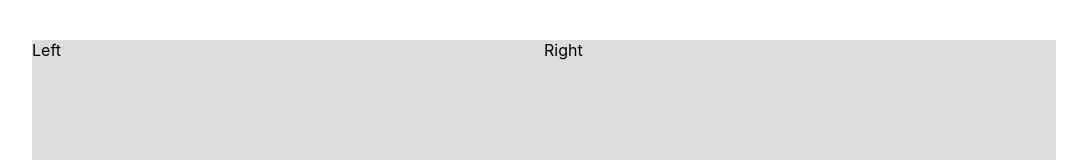
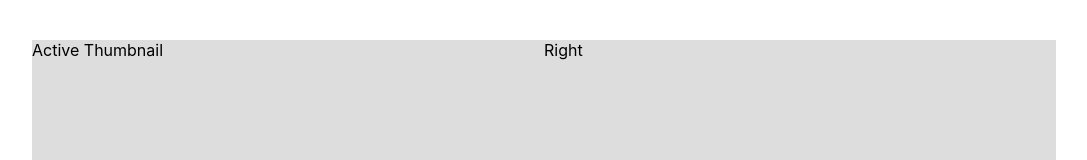
Before and after one commit to jjcav84/thumbnail-gallery, a React (Create React App) app: page / in a window 1280 px wide. Shown: the top 160 px of the page, without its empty margins (96-1183 px from the left). Built offline with nearby package versions, Linux system fonts and the light colour scheme; the HTML template or start-up script is replaced by a standard one.

Commit message:
created active-thumbnail-window.js and imported it into the index.js thumbnail component

```diff
--- /dev/null
+++ b/src/components/thumbnail-gallery/active-thumbnail-window.js
@@ -0,0 +1,11 @@
+import React from 'react'
+
+const ActiveThumbnailWindow = () => {
+    return (
+        <div>
+          Active Thumbnail
+        </div>
+    )
+}
+
+export default ActiveThumbnailWindow
--- a/src/components/thumbnail-gallery/index.js
+++ b/src/components/thumbnail-gallery/index.js
@@ -1,4 +1,5 @@
 import React, { Component } from 'react'
+import ActiveThumbnailWindow from './active-thumbnail-window'
 
 export default class ThumbnailGallery extends Component {
     render() {
@@ -7,7 +8,7 @@ export default class ThumbnailGallery extends Component {
 
                 {/* Left Side */}
                 <div style={{ flex: 1 }}>
-                  Left
+                  <ActiveThumbnailWindow />
                 </div>
 
                 {/* Right Side */}
```
